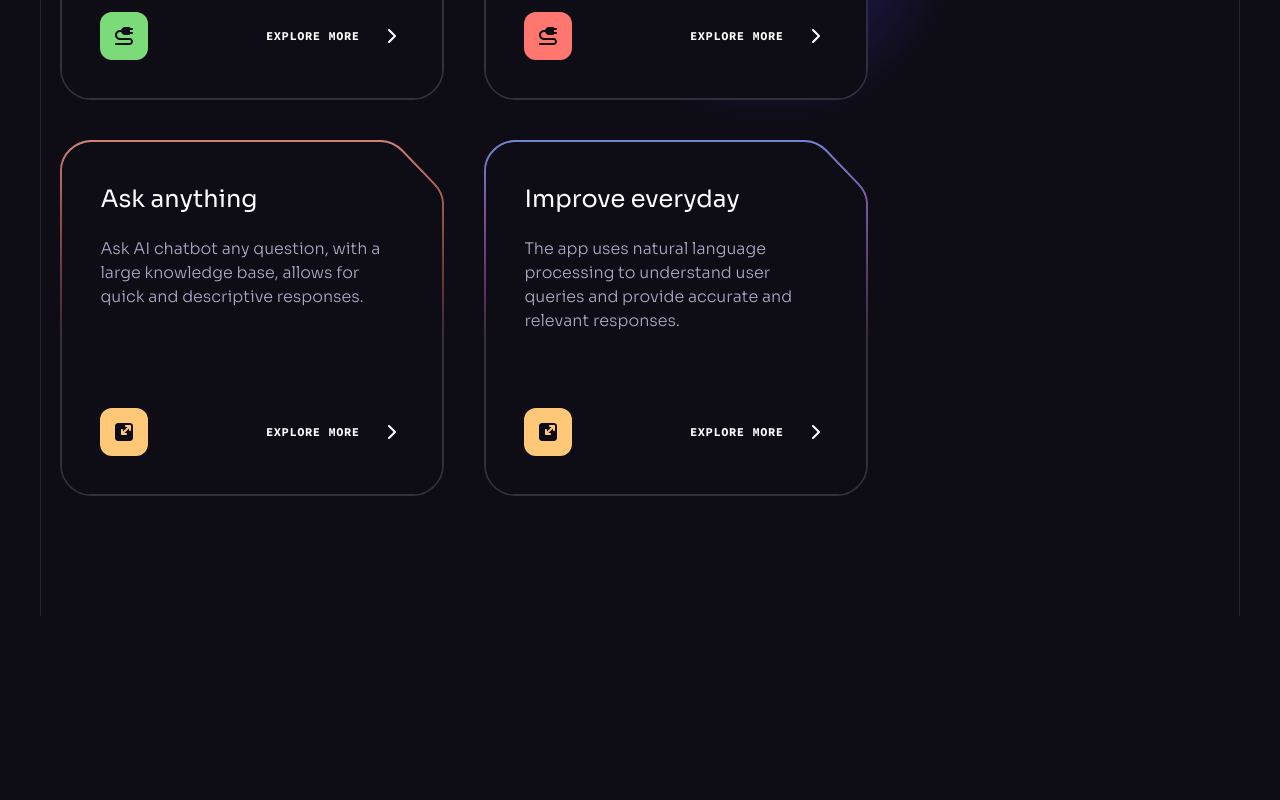
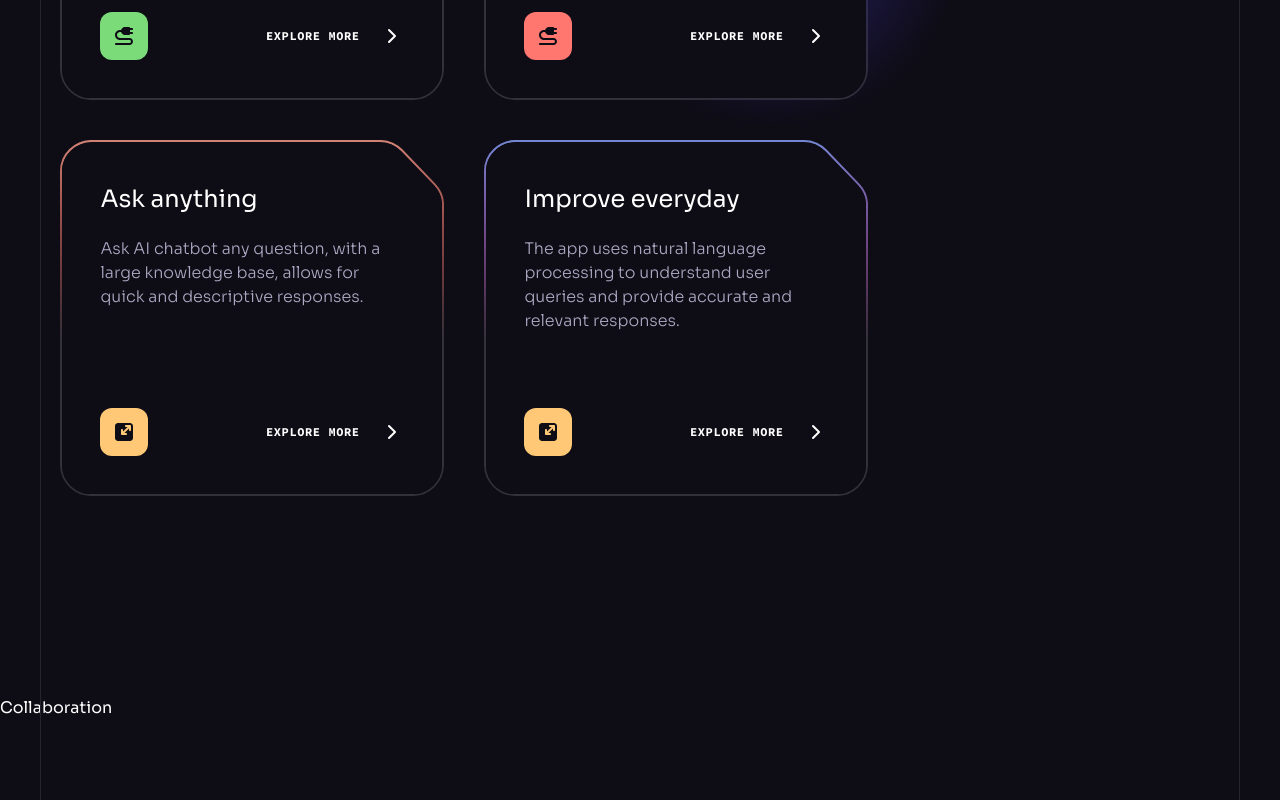
Before and after one commit to jdav892/brainiac, a React (Vite) app: page / in a window 1280 px wide. Shown: the part 2339-3139 px from the top of the page. Before the commit the page ends 2955 px from the top, so only its background shows below. Built offline with nearby package versions, Linux system fonts and the light colour scheme; the HTML template or start-up script is replaced by a standard one.

Commit message:
feat: creates collaboration component and renders it in app

```diff
--- a/src/App.jsx
+++ b/src/App.jsx
@@ -2,6 +2,7 @@ import ButtonGradient from "./assets/svg/ButtonGradient";
 import Header from "./components/Header";
 import Hero from "./components/Hero";
 import Benefits from "./components/Benefits";
+import Collaboration from "./components/Collaboration";
 const App = () => {
   return (
     <>
@@ -9,6 +10,7 @@ const App = () => {
         <Header />
         <Hero />
         <Benefits />
+        <Collaboration />
       </div>
       <ButtonGradient />
     </>
--- /dev/null
+++ b/src/components/Collaboration.jsx
@@ -0,0 +1,7 @@
+import Section from "./Section";
+
+const Collaboration = () => {
+  return <Section>Collaboration</Section>;
+};
+
+export default Collaboration;
```
